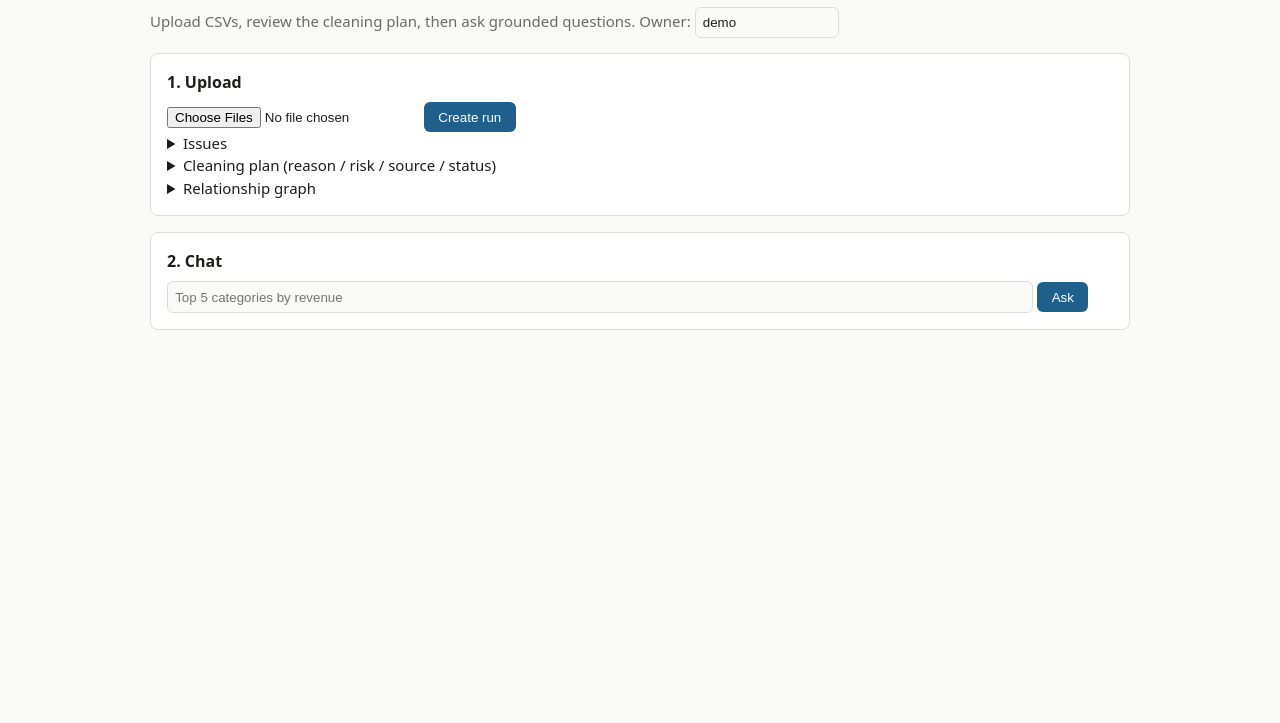
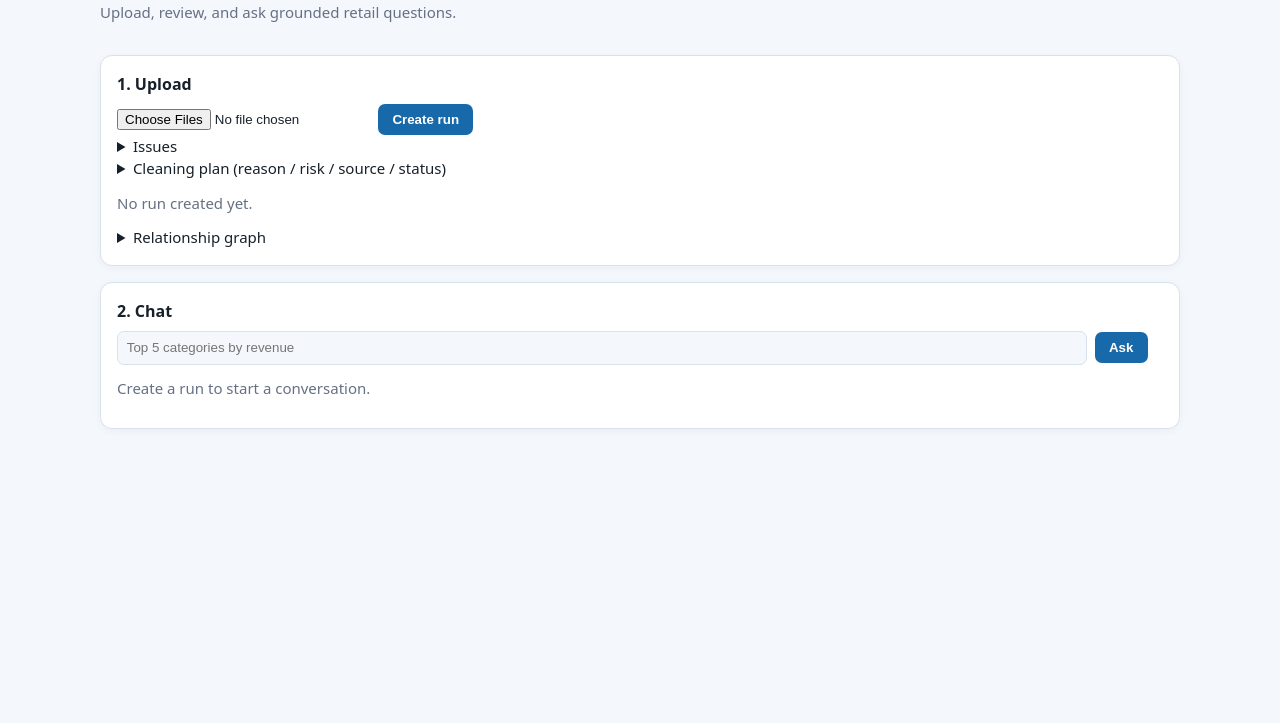
Before and after one commit to MandarMawale-20/Retail-Workbench, a plain HTML site: page app/static/index.html in a window 1280 px wide. Shown: the part 77-800 px from the top of the page. Drawn offline with Linux system fonts and the light colour scheme.

Commit message:
feat: improve live narration and user experience

```diff
--- a/app/static/index.html
+++ b/app/static/index.html
@@ -5,46 +5,52 @@
 <meta name="viewport" content="width=device-width, initial-scale=1">
 <title>Retail Workbench</title>
 <style>
-  :root { color-scheme: light dark; --bg:#fafaf8; --fg:#1d1d1b; --muted:#6b6b66; --card:#fff; --line:#dcdcd6; --accent:#1f5f8b; }
+  :root { color-scheme: light dark; --bg:#f4f7fb; --fg:#17202a; --muted:#667085; --card:#fff; --line:#d9e2ec; --accent:#1769aa; --accent-2:#e8f1fb; --danger:#b42318; --success:#067647; }
   @media (prefers-color-scheme: dark) { :root { --bg:#161615; --fg:#ececea; --muted:#9a9a94; --card:#1f1f1d; --line:#34342f; --accent:#6fb1dc; } }
-  body { font:15px/1.5 system-ui,sans-serif; background:var(--bg); color:var(--fg); max-width:980px; margin:0 auto; padding:1.5rem; }
-  h1 { font-size:1.3rem; } h2 { font-size:1rem; margin:0 0 .5rem; }
-  section { background:var(--card); border:1px solid var(--line); border-radius:8px; padding:1rem; margin-bottom:1rem; }
-  button { background:var(--accent); color:#fff; border:0; border-radius:6px; padding:.45rem .9rem; cursor:pointer; }
-  input[type=text] { width:calc(100% - 6rem); padding:.45rem; border:1px solid var(--line); border-radius:6px; background:var(--bg); color:var(--fg); }
+  body { font:15px/1.5 system-ui,sans-serif; background:var(--bg); color:var(--fg); max-width:1080px; margin:0 auto; padding:1.5rem; }
+  header { display:flex; justify-content:space-between; align-items:flex-start; gap:1rem; margin-bottom:1rem; }
+  h1 { font-size:1.5rem; margin:.2rem 0; } h2 { font-size:1rem; margin:0 0 .5rem; }
+  section { background:var(--card); border:1px solid var(--line); border-radius:12px; padding:1rem; margin-bottom:1rem; box-shadow:0 2px 8px #17202a0b; }
+  button { background:var(--accent); color:#fff; border:0; border-radius:7px; padding:.5rem .9rem; cursor:pointer; font-weight:600; }
+  button.secondary { background:var(--accent-2); color:var(--accent); }
+  button:disabled { opacity:.55; cursor:wait; }
+  input[type=text] { width:calc(100% - 6rem); padding:.55rem; border:1px solid var(--line); border-radius:7px; background:var(--bg); color:var(--fg); }
   pre { background:var(--bg); border:1px solid var(--line); padding:.6rem; overflow:auto; max-height:320px; font-size:12px; }
-  .muted { color:var(--muted); } .turn { border-top:1px solid var(--line); padding-top:.6rem; margin-top:.6rem; white-space:pre-wrap; }
+  .muted { color:var(--muted); } .turn { border-top:1px solid var(--line); padding-top:.7rem; margin-top:.7rem; white-space:pre-wrap; }
   .pill { display:inline-block; padding:0 .5rem; border-radius:99px; border:1px solid var(--line); font-size:12px; }
+  .success { color:var(--success); } .error { color:var(--danger); } .toolbar { display:flex; gap:.5rem; align-items:center; flex-wrap:wrap; }
+  .empty { color:var(--muted); padding:.75rem 0; } .clarification { background:var(--accent-2); padding:.75rem; border-radius:8px; margin-top:.5rem; }
 </style>
 </head>
 <body>
-<h1>Retail Data &amp; Conversational Intelligence Workbench</h1>
-<p class="muted">Upload CSVs, review the cleaning plan, then ask grounded questions. Owner: <input id="owner" type="text" value="demo" style="width:8rem"></p>
+<header><div><h1>Retail Intelligence Workbench</h1><p class="muted">Upload, review, and ask grounded retail questions.</p></div><div class="toolbar"><label class="muted">Owner <input id="owner" type="text" value="demo" style="width:8rem"></label><button class="secondary" onclick="resetSession()">Reset session</button></div></header>
 
 <section>
   <h2>1. Upload</h2>
-  <input id="files" type="file" multiple accept=".csv"> <button onclick="upload()">Create run</button>
+  <div class="toolbar"><input id="files" type="file" multiple accept=".csv"> <button id="uploadButton" onclick="upload()">Create run</button></div>
   <div id="run" class="muted"></div>
   <details><summary>Issues</summary><pre id="issues"></pre></details>
   <details><summary>Cleaning plan (reason / risk / source / status)</summary><pre id="plan"></pre></details>
-  <div id="review"></div>
+  <div id="review" class="empty">No run created yet.</div>
   <details><summary>Relationship graph</summary><pre id="graph"></pre></details>
 </section>
 
 <section>
   <h2>2. Chat</h2>
-  <input id="q" type="text" placeholder="Top 5 categories by revenue" onkeydown="if(event.key==='Enter')ask()"> <button onclick="ask()">Ask</button>
-  <div id="turns"></div>
+  <div class="toolbar"><input id="q" type="text" placeholder="Top 5 categories by revenue" onkeydown="if(event.key==='Enter')ask()"><button id="askButton" onclick="ask()">Ask</button></div>
+  <div id="turns" class="empty">Create a run to start a conversation.</div>
 </section>
 
 <script>
 let runId = null, sessionId = null;
 const h = () => ({ 'X-Owner-Id': document.getElementById('owner').value });
 const show = (id, v) => document.getElementById(id).textContent = JSON.stringify(v, null, 2);
+const setBusy = (id, busy, label) => { const b = document.getElementById(id); b.disabled = busy; if (busy) b.dataset.label = b.textContent; b.textContent = busy ? label : (b.dataset.label || b.textContent); };
+const errorText = (r) => r?.error?.message || r?.detail || 'The request could not be completed.';
 function renderReview(plan) {
   const review = document.getElementById('review'); review.replaceChildren();
   const pending = (plan || []).filter(s => ['skipped_needs_review', 'proposed'].includes(s.status));
-  if (!pending.length) return;
+  if (!pending.length) { review.textContent = 'No cleaning steps need approval.'; review.className = 'empty success'; return; }
   const heading = document.createElement('p'); heading.textContent = `${pending.length} cleaning step(s) need review.`; review.append(heading);
   for (const step of pending) {
     const row = document.createElement('div'); row.className = 'turn';
@@ -68,29 +74,50 @@ function renderReview(plan) {
   }
 }
 async function upload() {
+  const files = document.getElementById('files').files;
+  if (!files.length) { document.getElementById('run').textContent = 'Choose one or more CSV files first.'; return; }
+  setBusy('uploadButton', true, 'Uploading…');
   const fd = new FormData();
-  for (const f of document.getElementById('files').files) fd.append('files', f);
-  const r = await (await fetch('/api/runs', { method: 'POST', headers: h(), body: fd })).json();
-  if (r.error) { document.getElementById('run').textContent = r.error.message; return; }
+  for (const f of files) fd.append('files', f);
+  let r;
+  try { r = await (await fetch('/api/runs', { method: 'POST', headers: h(), body: fd })).json(); }
+  catch (e) { document.getElementById('run').textContent = 'Upload failed. Check that the server is running.'; setBusy('uploadButton', false); return; }
+  if (r.error) { document.getElementById('run').textContent = errorText(r); setBusy('uploadButton', false); return; }
   runId = r.run_id;
   document.getElementById('run').innerHTML = `run <b>${r.run_id}</b> <span class="pill">${r.status}</span> ${(r.warnings || []).join(' · ')}`;
   for (const k of ['issues', 'plan', 'graph']) show(k, await (await fetch(`/api/runs/${runId}/${k}`, { headers: h() })).json());
   renderReview(JSON.parse(document.getElementById('plan').textContent));
   sessionId = (await (await fetch('/api/sessions', { method: 'POST', headers: { ...h(), 'Content-Type': 'application/json' }, body: JSON.stringify({ run_id: runId }) })).json()).session_id;
+  document.getElementById('turns').textContent = 'Session ready. Ask a question.';
+  setBusy('uploadButton', false);
 }
 async function ask() {
   if (!sessionId) return alert('Create a run first');
   const q = document.getElementById('q').value; if (!q) return;
-  const r = await (await fetch(`/api/sessions/${sessionId}/chat`, { method: 'POST', headers: { ...h(), 'Content-Type': 'application/json' }, body: JSON.stringify({ question: q }) })).json();
+  setBusy('askButton', true, 'Thinking…');
+  let r;
+  try { r = await (await fetch(`/api/sessions/${sessionId}/chat`, { method: 'POST', headers: { ...h(), 'Content-Type': 'application/json' }, body: JSON.stringify({ question: q }) })).json(); }
+  catch (e) { r = { error: { message: 'Chat request failed. Check that the server is running.' } }; }
   const div = document.createElement('div'); div.className = 'turn';
-  const text = document.createElement('div'); text.textContent = `Q: ${q}\n\n${r.answer_text || r.error?.message}`;
+  const text = document.createElement('div'); text.textContent = `Q: ${q}\n\n${r.answer_text || errorText(r)}`;
   div.append(text);
+  if (r.clarification?.options?.length) {
+    const choices = document.createElement('div'); choices.className = 'clarification';
+    choices.textContent = r.clarification.question + ' ';
+    r.clarification.options.forEach(option => { const b = document.createElement('button'); b.className = 'secondary'; b.textContent = option; b.onclick = () => { document.getElementById('q').value = option; ask(); }; choices.append(b); });
+    div.append(choices);
+  }
   const trace = r.trace_id ? await (await fetch(`/api/traces/${r.trace_id}`, { headers: h() })).json() : [];
   for (const [label, v] of [['Evidence', r.evidence], ['Plan', r.plan], ['Planner-loop trace', trace]]) {
     if (!v) continue; const d = document.createElement('details'); const s = document.createElement('summary'); s.textContent = label;
     const p = document.createElement('pre'); p.textContent = JSON.stringify(v, null, 2); d.append(s, p); div.append(d);
   }
-  document.getElementById('turns').prepend(div); document.getElementById('q').value = '';
+  const turns = document.getElementById('turns'); if (turns.classList.contains('empty')) turns.replaceChildren(); turns.prepend(div); document.getElementById('q').value = ''; setBusy('askButton', false);
+}
+async function resetSession() {
+  if (!sessionId) return;
+  await fetch(`/api/sessions/${sessionId}/reset`, { method: 'POST', headers: h() });
+  document.getElementById('turns').textContent = 'Session reset. Ask a new question.';
 }
 </script>
 </body>
```
Also changed, not shown: 6 other files.
